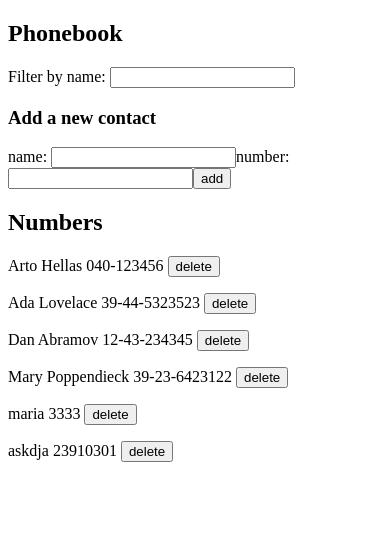
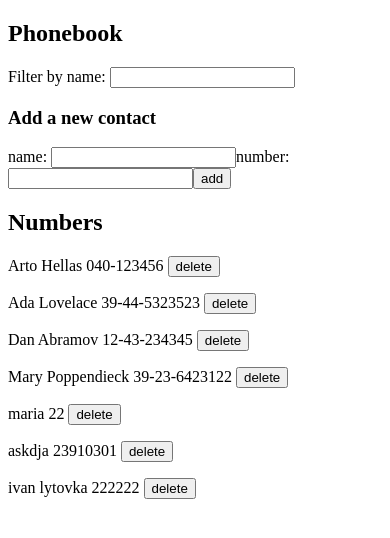
Before and after one commit to lytovka/fullstackopen, a React (Create React App) app in the folder part2/phonebook/: page / in a window 390 px wide. Shown: the top 538 px of the page. Built offline with nearby package versions, Linux system fonts and the light colour scheme; data requests are answered from the project's data file.

Commit message:
Finish part2 phonebook

```diff
--- a/part2/phonebook/db.json
+++ b/part2/phonebook/db.json
@@ -22,13 +22,18 @@
     },
     {
       "name": "maria",
-      "number": "3333",
+      "number": "22",
       "id": 5
     },
     {
       "name": "askdja",
       "number": "23910301",
       "id": 7
+    },
+    {
+      "name": "ivan lytovka",
+      "number": "222222",
+      "id": 9
     }
   ]
 }
--- a/part2/phonebook/src/components/App.js
+++ b/part2/phonebook/src/components/App.js
@@ -37,7 +37,7 @@ const App = () => {
         setShowAllNames(false);
     }
 
-    const getID = (n) => {
+    const checkName = (n) => {
         return persons.find((person) => {
             return person.name.toLocaleLowerCase() === n.toLocaleLowerCase();
         }) === undefined ? true : false;
@@ -49,9 +49,10 @@ const App = () => {
             name: newName,
             number: newNumber
         }
-        const id = getID(newPerson.name);
 
-        if (id) {
+        const name = checkName(newPerson.name);
+
+        if (name) {
             servisePersons.create(newPerson)
                 .then(() => {
                     setPersons(persons.concat(newPerson));
@@ -59,16 +60,22 @@ const App = () => {
 
             setNewName("");
             setNewNumber("");
+            setFilterName("");
         }
 
         else {
-            const personToUpdate = persons.find((person) => {
-                return person.name === newPerson.name;
+            updateNumber(newPerson);
+        }
+    }
+
+    const updateNumber = (person) => {
+        const personToUpdate = persons.find((p) => {
+            return p.name === person.name;
         });
 
         const updatedPerson = {
             ...personToUpdate,
-                number: newPerson.number
+            number: person.number
         }
 
         const response = window.confirm(`${updatedPerson.name} exists. Do you want to update the number?`);
@@ -81,9 +88,9 @@ const App = () => {
                 });
             setNewName('');
             setNewNumber('');
+            setFilterName('');
         }
         else return;
-        }
     }
 
     const deletePerson = (id) => {
```
Lines whose indentation alone changed are shown as unchanged.
